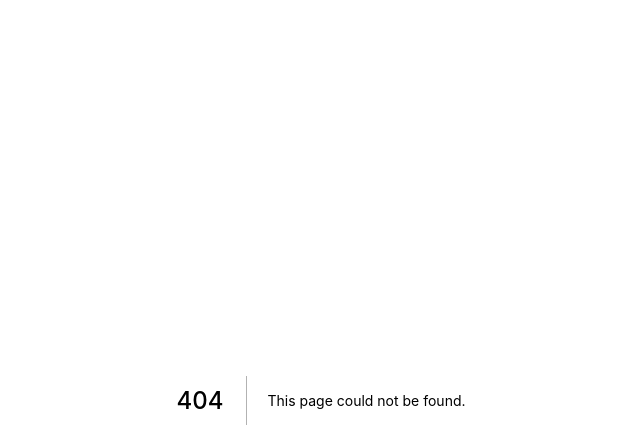
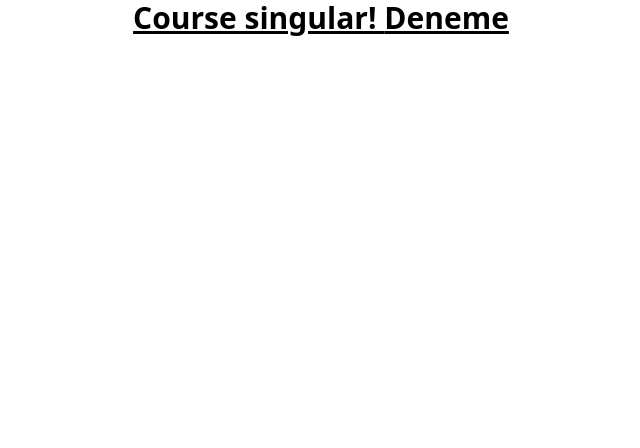
Before and after one commit to muratdem1r/bootcamp-nextjs, a Next.js app: page /courses/Deneme in a window 1280 px wide. Before the commit this address had no page. Shown: the top 448 px of the page, without its empty margins (319-959 px from the left). Built offline with nearby package versions, Linux system fonts and the light colour scheme.

Commit message:
first pages created

```diff
--- /dev/null
+++ b/pages/bootcamps/[bootcampId].js
@@ -0,0 +1,17 @@
+// domain.com/bootcamps/bootcampId
+
+import { useRouter } from "next/router";
+
+function BootcampDetailPage() {
+  const router = useRouter();
+
+  const bootcampId = router.query.bootcampId;
+
+  return (
+    <h1 className="text-3xl font-bold underline text-center">
+      Bootcamp singular! {bootcampId}
+    </h1>
+  );
+}
+
+export default BootcampDetailPage;
--- /dev/null
+++ b/pages/bootcamps/index.js
@@ -0,0 +1,9 @@
+// domain.com/bootcamps
+
+function BootcampsPage() {
+  return (
+    <h1 className="text-3xl font-bold underline text-center">Bootcamps!</h1>
+  );
+}
+
+export default BootcampsPage;
--- /dev/null
+++ b/pages/courses/[courseId].js
@@ -0,0 +1,17 @@
+// domain.com/courses/courseId
+
+import { useRouter } from "next/router";
+
+function CourseDetailPage() {
+  const router = useRouter();
+
+  const courseId = router.query.courseId;
+
+  return (
+    <h1 className="text-3xl font-bold underline text-center">
+      Course singular! {courseId}
+    </h1>
+  );
+}
+
+export default CourseDetailPage;
--- /dev/null
+++ b/pages/courses/index.js
@@ -0,0 +1,7 @@
+// domain.com/courses
+
+function CoursesPage() {
+  return <h1 className="text-3xl font-bold underline text-center">Courses!</h1>;
+}
+
+export default CoursesPage;
--- a/pages/index.js
+++ b/pages/index.js
@@ -1,5 +1,13 @@
-export default function Home() {
+import Link from "next/link";
+import { Fragment } from "react";
+
+function HomePage() {
   return (
-    <h1 className="text-3xl font-bold underline text-center">Hello world!</h1>
+    <Fragment>
+      <Link href="/courses/Deneme">Deneme</Link>
+      <h1 className="text-3xl font-bold underline text-center">Hello world!</h1>
+    </Fragment>
   );
 }
+
+export default HomePage;
--- a/styles/globals.css
+++ b/styles/globals.css
@@ -1,3 +1,11 @@
 @tailwind base;
 @tailwind components;
 @tailwind utilities;
+
+*,
+*::before,
+*::after {
+    margin: 0;
+    padding: 0;
+    box-sizing: border-box;
+}
```
